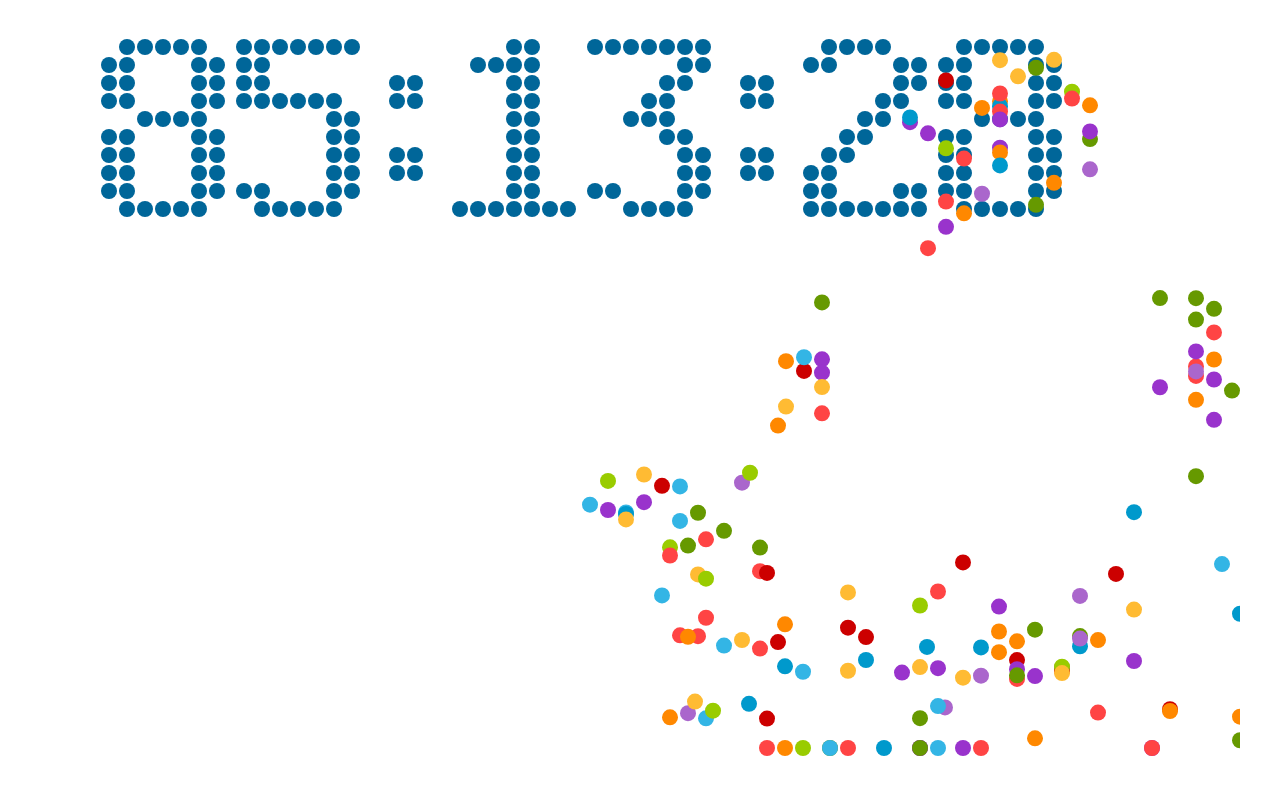
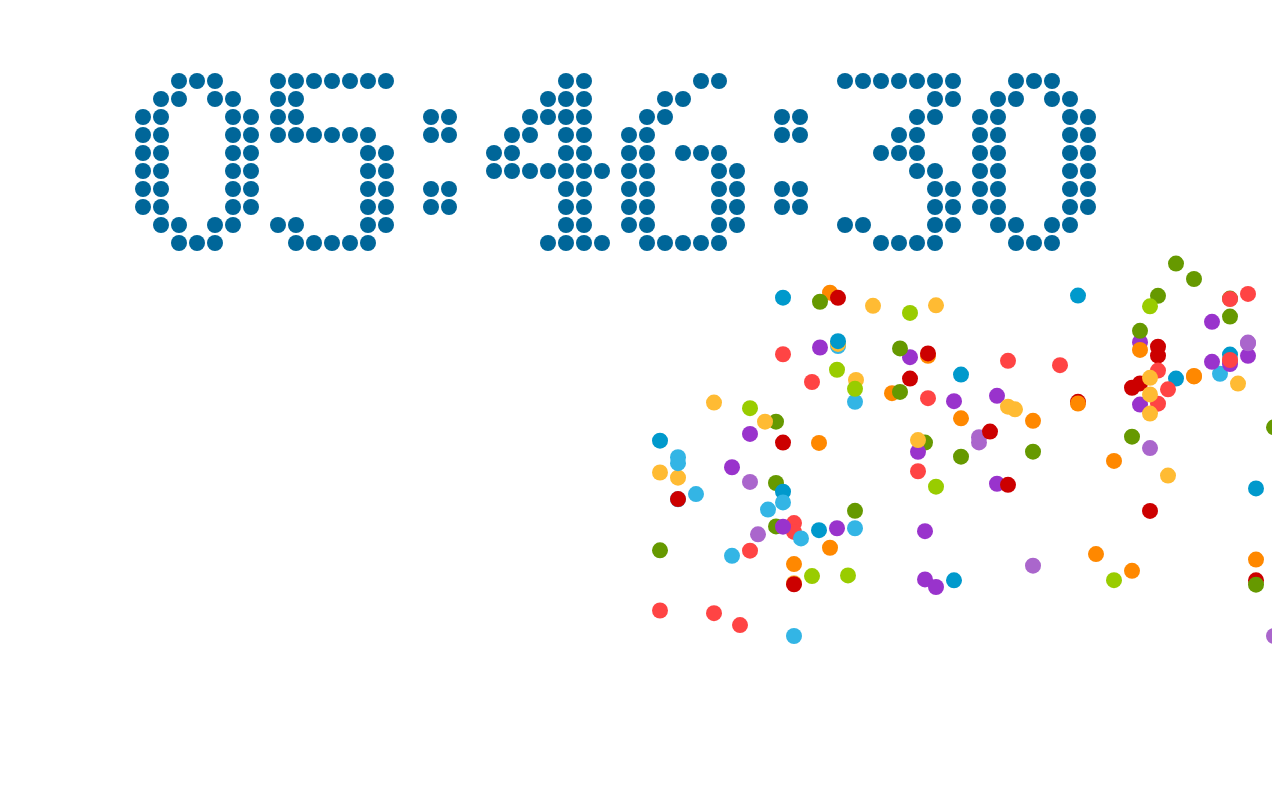
Before and after one commit to JIAYan1214/canvas-demo, a plain HTML site: page count-down/timer.html in a window 1280 px wide. Drawn offline with Linux system fonts and the light colour scheme.

Commit message:
编辑count-down里面的reade

```diff
--- a/count-down/countdown.js
+++ b/count-down/countdown.js
@@ -7,14 +7,29 @@ var MARGIN_TOP = 30;
 var balls = [];//存储小球
 const colors = ["#33B5E5","#0099CC","#AA66CC","#9933CC","#99CC00","#669900","#FFBB33","#FF8800","#FF4444","#CC0000"];
 
-const endDate = new Date(2017,11,10,18,59,59);
+const endDate = new Date(2017,11,10,18,59,59);//小时只能有两位
+endDate.setTime(endDate.getTime() + 3600*1000);//1970-1-1开始的毫秒数  //距离当前时间再完后推一个小时
+
+
 var curShowTimeSeconds = 0;
 
 window.onload = function () {
+
+    //屏幕适应
+
+    WINDOW_WIDTH = document.body.clientWidth;
+    WINDOW_HEIGHT = document.body.clientHeight;//并不能保证页面能盛满页面，所以去页面修改；
+
+    MARGIN_LEFT = Math.round(WINDOW_WIDTH/10);
+    Radius = Math.round(WINDOW_WIDTH*4/5/108)-1;
+    MARGIN_TOP = Math.round(WINDOW_HEIGHT/10);
+
     var canvas = document.getElementById('canvas');
 
     canvas.width = WINDOW_WIDTH;
     canvas.height = WINDOW_HEIGHT;
+
+
 
     var ctx = canvas.getContext('2d');
 
@@ -80,17 +95,28 @@ function update() {
  */
 function updateBalls() {
 
-    for(let i=0;i<balls.length;i++){
+    for(let i=0;i<balls.length;i++) {
         balls[i].x += balls[i].vx;
         balls[i].y += balls[i].vy;
         balls[i].vy += balls[i].speed;
 
         //下边缘碰撞检测
-        if(balls[i].y >= WINDOW_HEIGHT-Radius){
-            balls[i].y = WINDOW_HEIGHT-Radius;
-            balls[i].vy = -balls[i].vy*0.75;//0.8摩擦系数
+        if (balls[i].y >= WINDOW_HEIGHT - Radius) {
+            balls[i].y = WINDOW_HEIGHT - Radius;
+            balls[i].vy = -balls[i].vy * 0.75;//0.8摩擦系数
         }
     }
+//维护小球的数量，小球走出屏幕时不保留
+    var cnt = 0
+    for( var i = 0 ; i < balls.length ; i ++ )
+        //左边缘和右边缘
+        if( balls[i].x + Radius > 0 && balls[i].x -Radius < WINDOW_WIDTH )
+            balls[cnt++] = balls[i]//cnt始终是小于等于i的，把存在屏幕中的元素放在数组的前面，流出的放在后面
+
+    while( balls.length > cnt ){
+        balls.pop();//删除数组的最后一个元素
+    }
+
 }
 
 /**
@@ -120,9 +146,13 @@ function getBallWithColor(x,y,num) {
 function getCurrentShowTimeSeconds() {
 
     var curTime = new  Date();
-    var endTime = endDate.getTime() - curTime.getTime();
+    /*var endTime = endDate.getTime() - curTime.getTime();
+    * return Math.round(endTime/1000) >=0 ? Math.round(endTime/1000) : 0;
+    * */
+    var endTime = curTime.getHours()*3600+ curTime.getMinutes()*60+curTime.getSeconds();
 
-    return Math.round(endTime/1000) >=0 ? Math.round(endTime/1000) : 0;
+    return endTime;
+
 }
 
 /**
--- a/count-down/timer.html
+++ b/count-down/timer.html
@@ -4,8 +4,8 @@
     <meta charset="UTF-8">
     <title>倒计时</title>
 </head>
-<body>
-<canvas id="canvas" style="display: block;margin: 0 auto;"></canvas>
+<body style="height: 100%">
+<canvas id="canvas" style="width:100%;height: 100%"></canvas>
 <script src="digit.js"></script>
 <script src="countdown.js"></script>
 </body>
```
Also changed, not shown: 1 other file.
